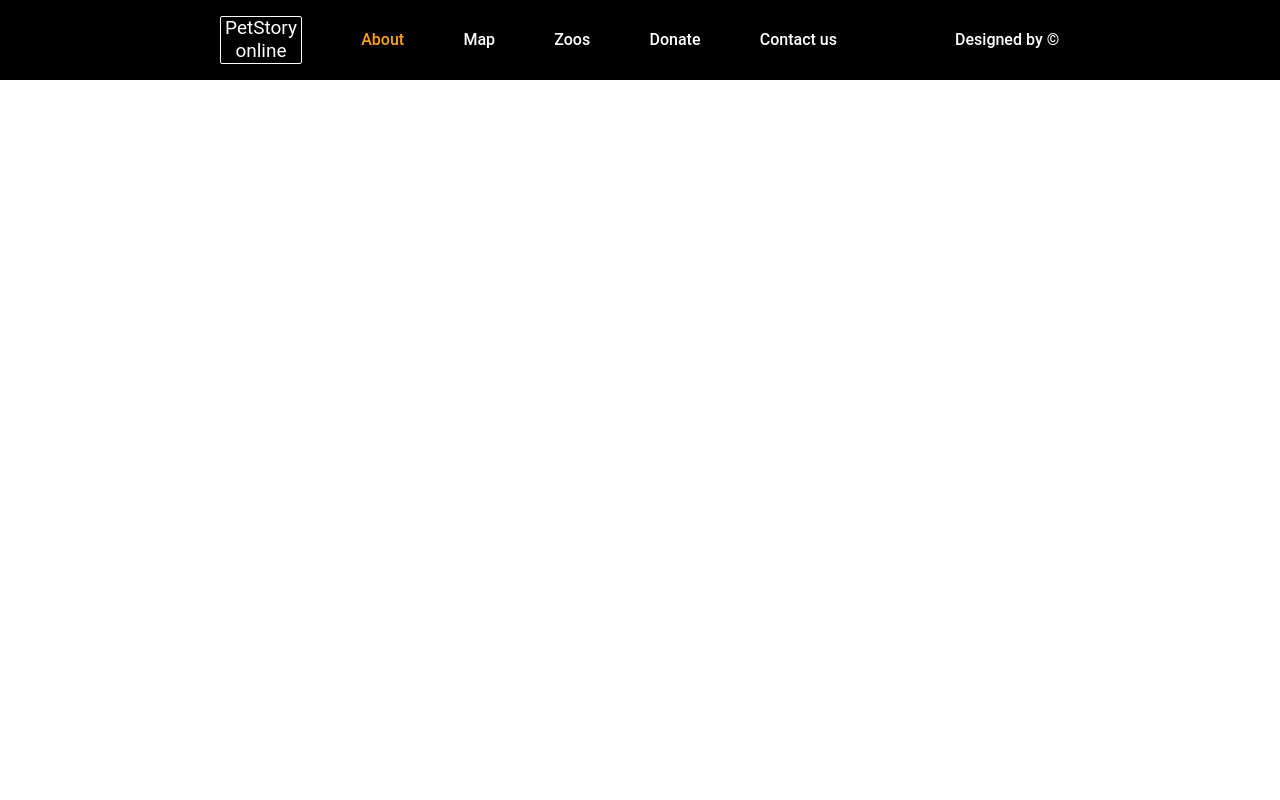
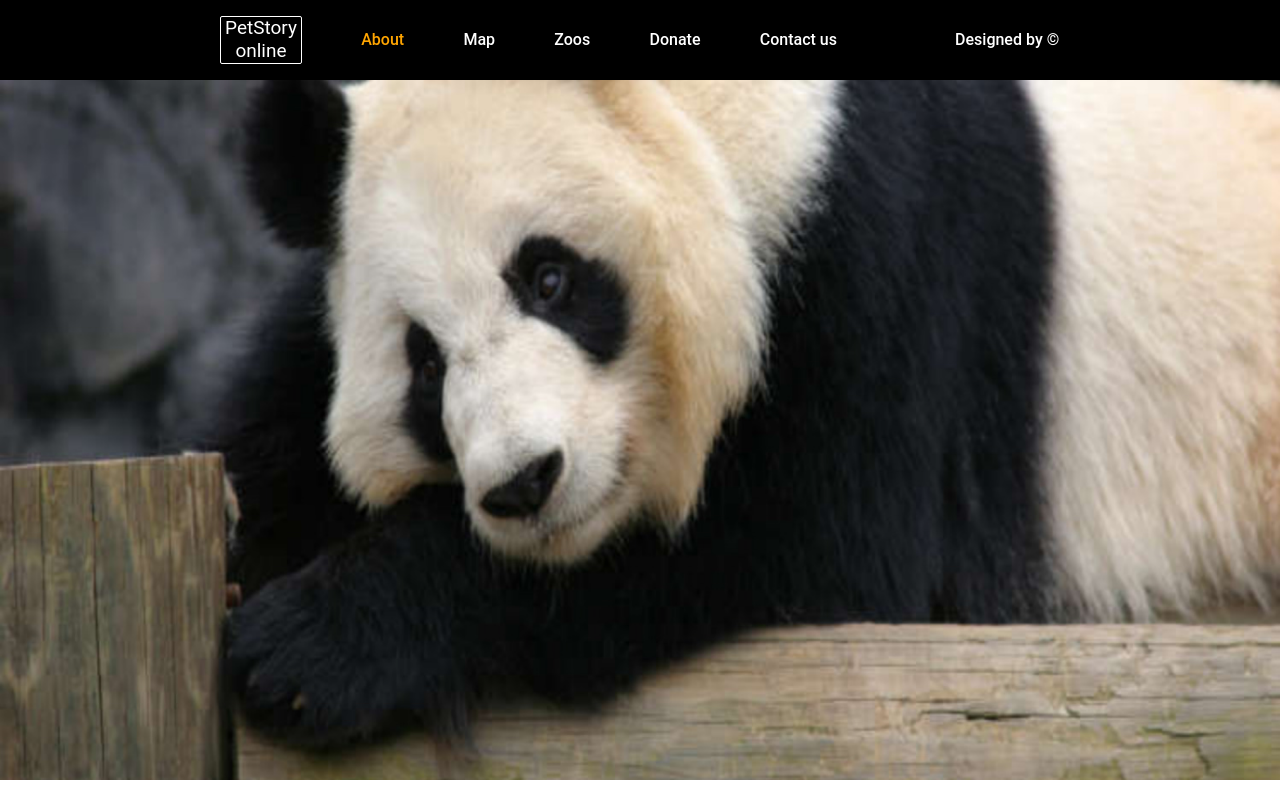
Before and after one commit to fogirtamo/online-zoo, a React (Create React App) app: page / in a window 1280 px wide. Built offline with nearby package versions, Linux system fonts and the light colour scheme.

Commit message:
feat: add panda section

```diff
--- a/src/App.js
+++ b/src/App.js
@@ -1,12 +1,14 @@
 import React from 'react';
 import Navbar from './components/UI/navbar/Navbar';
+import Panda from './sections/Panda';
 import './styles/App.css';
 import {BrowserRouter} from "react-router-dom";
 
 function App() {
   return (
     <BrowserRouter>
-      <Navbar/>
+      {/* <Navbar/> */}
+      <Panda/>
     </BrowserRouter>
 
   );
--- a/src/components/UI/navbar/Navbar.jsx
+++ b/src/components/UI/navbar/Navbar.jsx
@@ -8,7 +8,6 @@ const Navbar = () => {
     return (
         <div className={cl.navbar}>
             <div className={cl.menu}>
-
                 <div className={cl.title}>
                     <Link to="/about">PetStory online</Link>
                 </div>
@@ -17,7 +16,6 @@ const Navbar = () => {
                 <Link to="/zoos">Zoos</Link>
                 <Link to="/donate">Donate</Link>
                 <Link to="/cantact">Contact us</Link>
-
             </div>
 
             <div className={cl.designed}>
--- /dev/null
+++ b/src/sections/Panda.jsx
@@ -0,0 +1,15 @@
+import React from "react";
+import Navbar from '../components/UI/navbar/Navbar';
+import cl from './Panda.module.css'
+
+
+const Panda = () => {
+     return (
+        <div className={cl.panda}>
+            <Navbar/>
+
+        </div>
+    );
+};
+
+export default Panda;
--- /dev/null
+++ b/src/sections/Panda.module.css
@@ -0,0 +1,7 @@
+.panda {
+    background: url('../assets/images/Giant Panda.png')
+    0 0/100% 100%;;
+    width: 100%;
+    height: 780px;
+
+}
```
Also changed, not shown: src/assets/images/Giant Panda.png (added).
